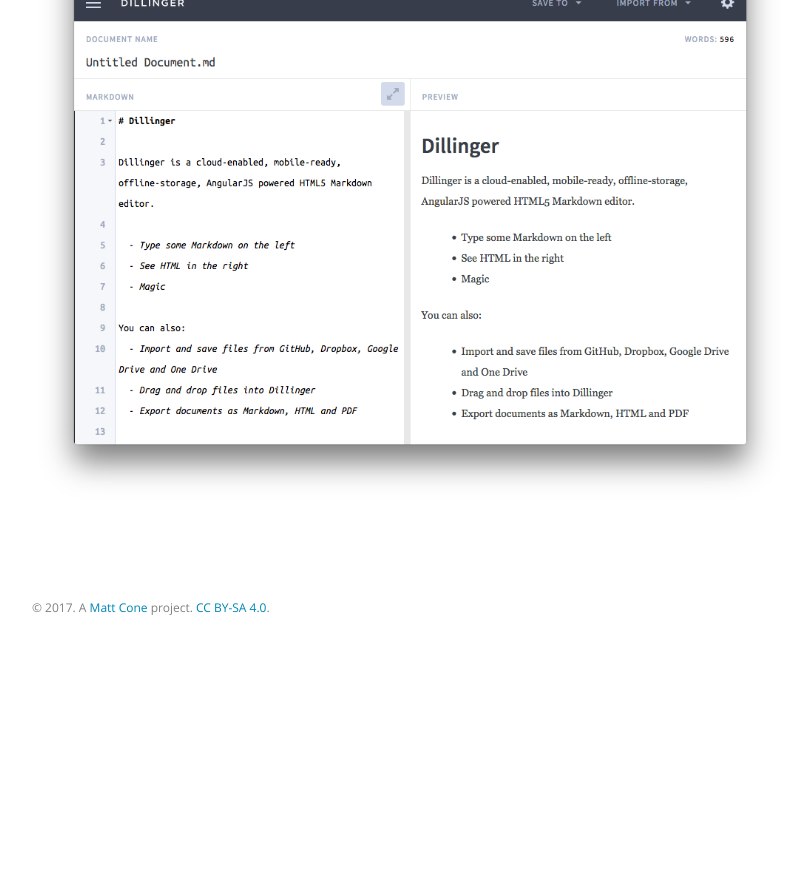
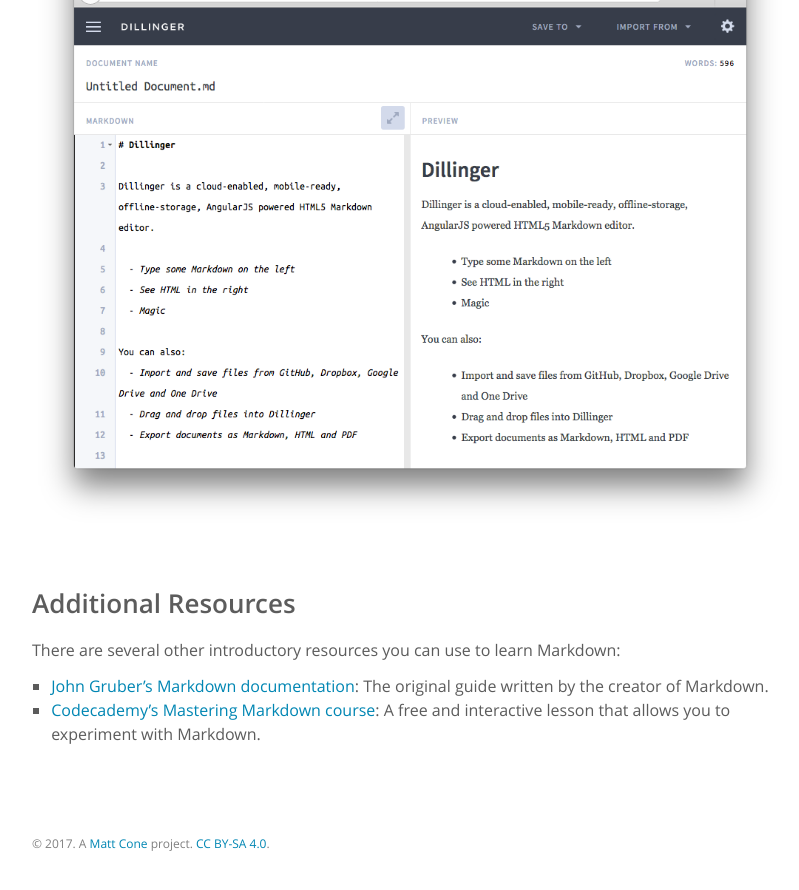
Before and after one commit to mattcone/markdown-guide, a Jekyll site: the page built from index.md, in a window 1280 px wide and 900 px high, scrolled down 15516 px. Shown: the top 890 px of the window, without its empty margins (232-1031 px from the left). Built offline with Jekyll 4.4.1, drawn with Linux system fonts in a browser that asks for light colours; comment, search, counter and statistics services are not loaded; before the commit the page ends 16180 px from its top, so only the background shows below that.

Commit message:
Add additional resources section

```diff
--- /dev/null
+++ b/_content/additional-resources.md
@@ -0,0 +1,6 @@
+## Additional Resources
+
+There are several other introductory resources you can use to learn Markdown:
+
+- [John Gruber's Markdown documentation](https://daringfireball.net/projects/markdown/): The original guide written by the creator of Markdown.
+- [Codecademy's Mastering Markdown course](https://www.codecademy.com/courses/web-intermediate-en-Bw3bg/0/1): A free and interactive lesson that allows you to experiment with Markdown.
--- a/index.md
+++ b/index.md
@@ -34,3 +34,5 @@
 {% include_relative _content/basic-syntax/links.md %}
 
 {% include_relative _content/basic-syntax/images.md %}
+
+{% include_relative _content/additional-resources.md %}
```
